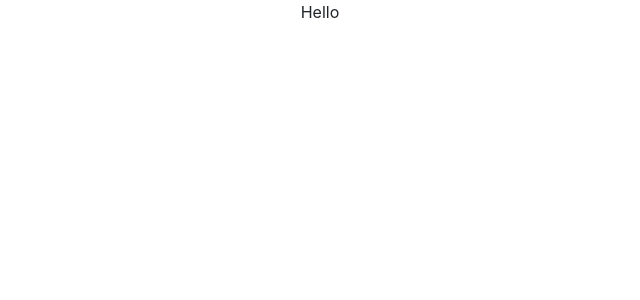
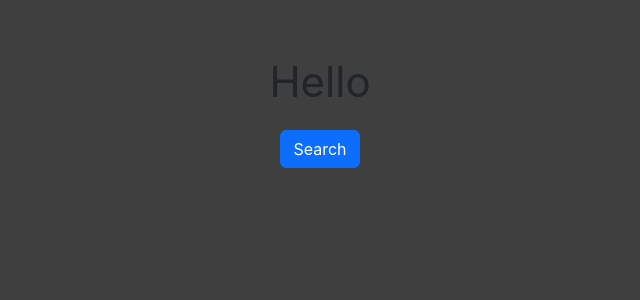
Before and after one commit to belram990/dictionary-project, a React (Create React App) app: page / in a window 1280 px wide. Shown: the top 300 px of the page, without its empty margins (320-960 px from the left). Built offline with nearby package versions, Linux system fonts and the light colour scheme.

Commit message:
added bootstrap button

```diff
--- a/src/App.css
+++ b/src/App.css
@@ -1,4 +1,10 @@
+body {
+  background: rgb(63, 63, 63);
+}
+
+
 .App {
   text-align: center;
-
+font-size: 42px;
+margin-top: 50px;
 }
--- a/src/App.js
+++ b/src/App.js
@@ -4,8 +4,8 @@ import './App.css';
 function App() {
   return (
     <div className="App">
-     Hello
-
+     <header> Hello </header>
+    <button className='btn btn-primary'>Search</button>
     </div>
   );
 }
```
